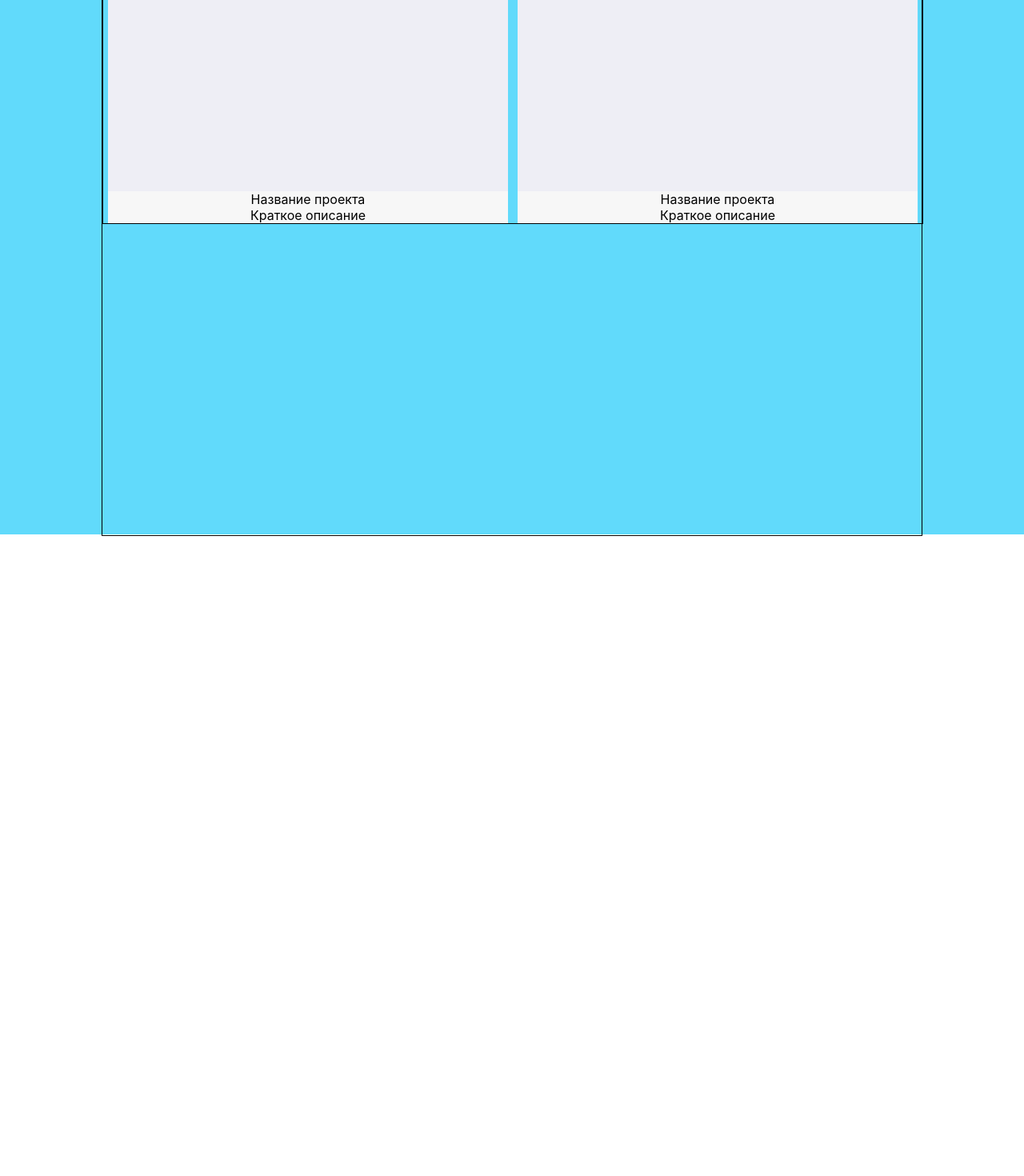
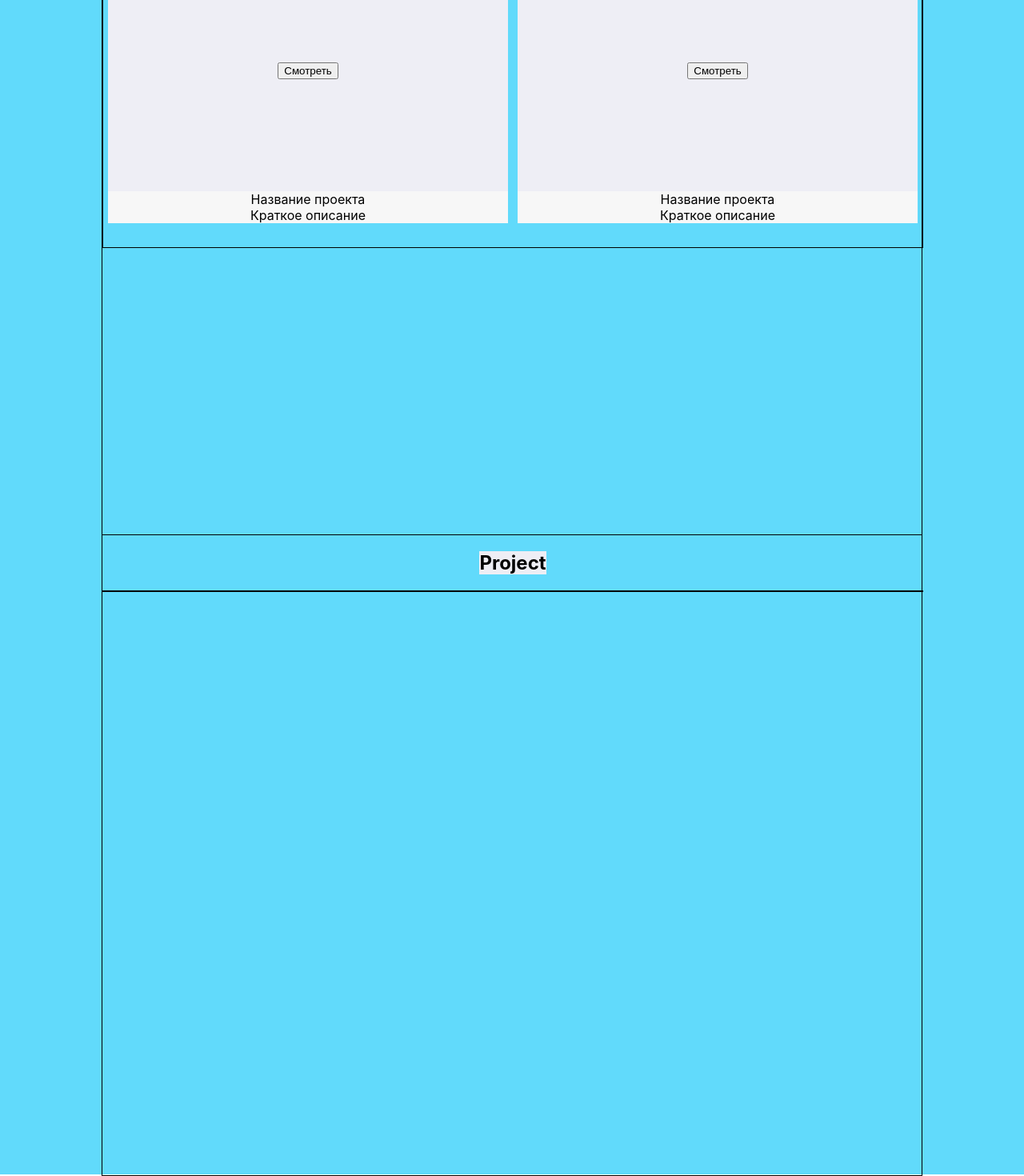
Before and after one commit to B1ackin/my-portfolio, a React (Create React App) app: page / in a window 1280 px wide. Shown: the part 1812-3282 px from the top of the page at 80% size. Before the commit the page ends 2482 px from the top, so only its background shows below. Built offline with nearby package versions, Linux system fonts and the light colour scheme.

Commit message:
add block contacts

```diff
--- a/src/App.js
+++ b/src/App.js
@@ -5,6 +5,7 @@ import Main from "./main/Main";
 import Skills from "./skills/Skills";
 import Skill from "./skills/skill/Skill";
 import Portfolio from "./portfolio/Portfolio";
+import Contacts from "./contacts/Contacts";
 
 
 
@@ -15,6 +16,7 @@ function App() {
         <Main />
         <Skills />
         <Portfolio/>
+        <Contacts />
     </div>
   );
 }
--- /dev/null
+++ b/src/contacts/Contacts.js
@@ -0,0 +1,23 @@
+import React from 'react';
+import style from "./Contacts.module.css"
+import styleContainer from "../common/styles/Container.module.css";
+
+
+
+function Contacts() {
+    return (
+        <div className={style.portfolio}>
+            <div className= {`${styleContainer.container} ${style.portfolioContainer}`}>
+            <h2 className={style.title}>Project</h2>
+            <div className={style.project}>
+
+
+            </div>
+
+
+            </div>
+        </div>
+    );
+}
+
+export default Contacts;
--- /dev/null
+++ b/src/contacts/Contacts.module.css
@@ -0,0 +1,18 @@
+.portfolio {
+    height: 100vh;
+    background-color: #61dafb;
+}
+.title {
+    background-color: #eeeef5;
+}
+.portfolioContainer {
+    justify-content: flex-start;
+    flex-direction: column;
+}
+.project {
+    border: 1px solid;
+    width: 100%;
+    display: flex;
+    justify-content: space-around;
+    flex-wrap: wrap;
+}
--- a/src/portfolio/portfolio-project/PortfolioProject.module.css
+++ b/src/portfolio/portfolio-project/PortfolioProject.module.css
@@ -5,6 +5,8 @@
     flex-direction: column;
     align-items: center;
     text-align: center;
+    margin-bottom: 30px;
+
 
 
 }
@@ -12,6 +14,9 @@
     width: 100%;
     min-height: 300px;
     background-color: #eeeef5;
+    display: flex;
+    align-items: center;
+    justify-content: center;
 }
 .button {
     justify-content: center;
```
